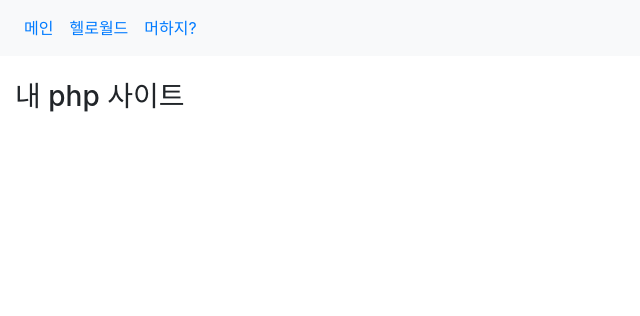
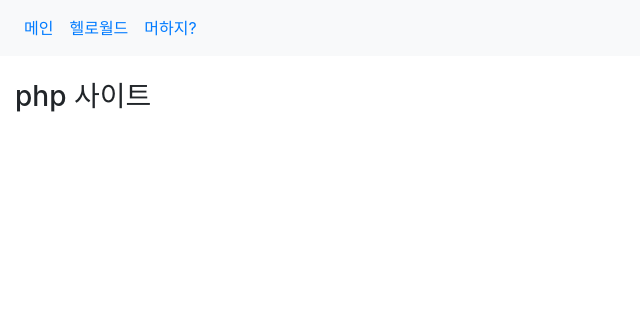
Before and after one commit to fbgkdn2484/php, a PHP site: page / in a window 1280 px wide. Shown: the top 316 px of the page, without its empty margins (0-640 px from the left). Run offline with PHP 8.4, Linux system fonts and the light colour scheme.

Commit message:
내 삭제

```diff
--- a/index.php
+++ b/index.php
@@ -27,7 +27,7 @@
 <br>
 
 <div class="container-fluid">
-  <h3>내 php 사이트</h3>
+  <h3> php 사이트</h3>
 
 </div>
 
```
